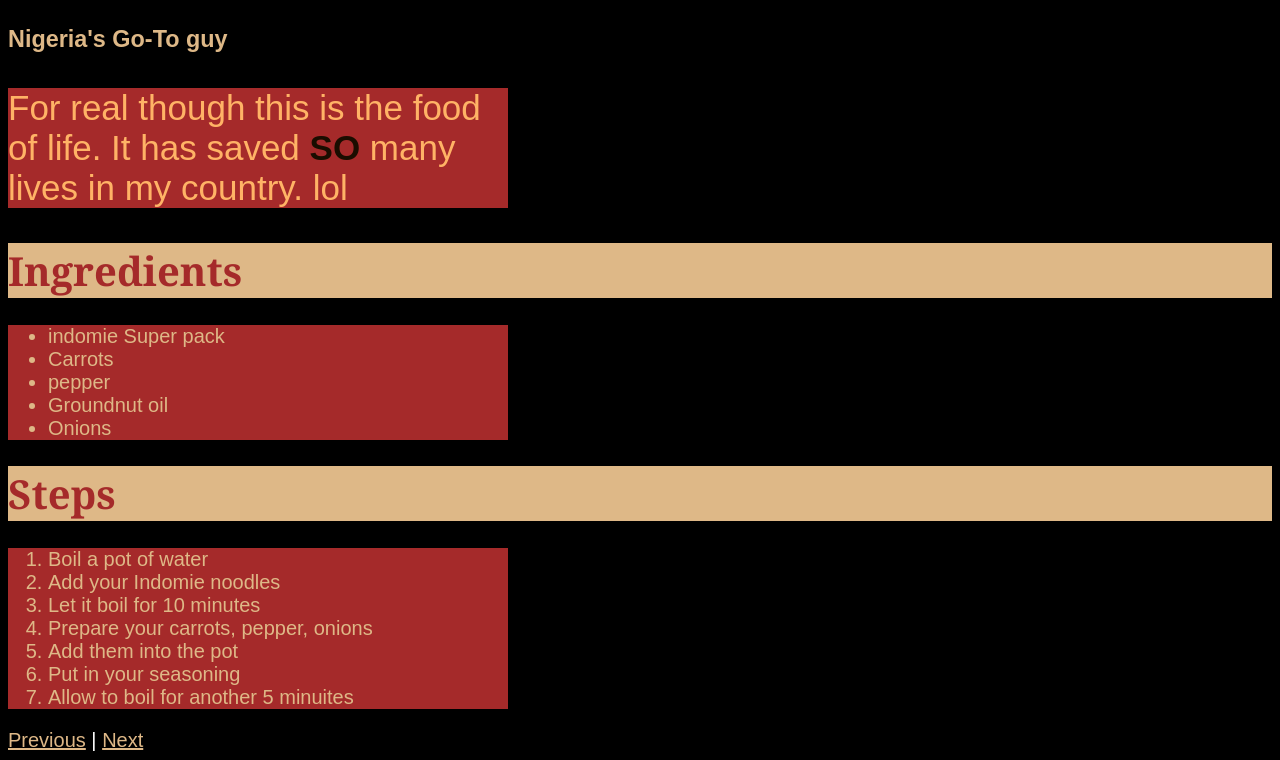
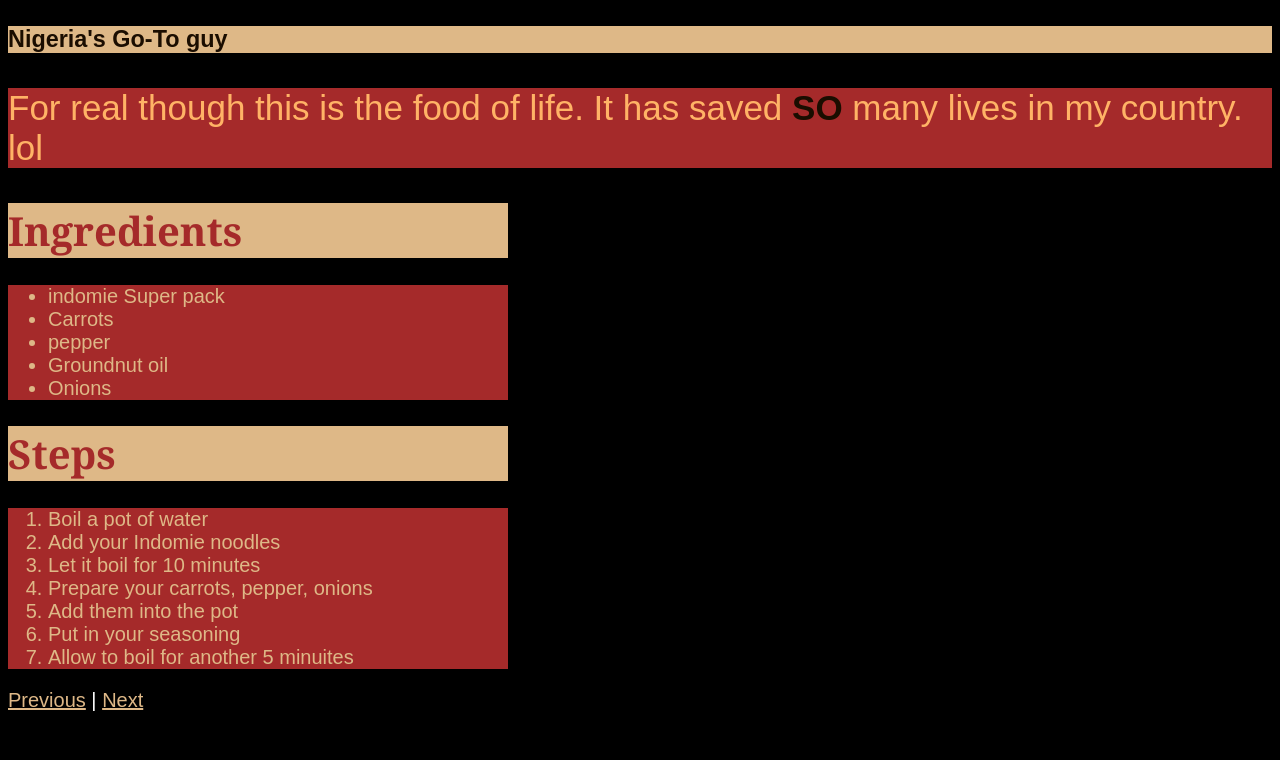
Before and after one commit to Tranto55/odin-recipes, a plain HTML site: page recipes/indomie.html in a window 1280 px wide. Shown: the part 544-1304 px from the top of the page. After the commit the page ends 1264 px from the top, so only its background shows below. Drawn offline with Linux system fonts and the light colour scheme.

Commit message:
update css

```diff
--- a/css/style.css
+++ b/css/style.css
@@ -27,8 +27,9 @@
 }
 
 h3 {
-    color: burlywood;
+    color: brown;
     font-family: sans-serif;
+    background-color: burlywood;
 }
 
 a {
@@ -42,13 +43,11 @@
 div {
     background-color: brown;
     text-align: left;
-    width: 500px;
-
 }
 .para {
     font-size: 35px;
     font-family: |"Times new roman";
-    text-align:left;
+    text-align: left;
     color:#ffb366;
 }
 img {
@@ -59,9 +58,7 @@
 .darker {
     color: #1a0d00;
 }
-.button {
-    color: burlywood;
-    background: brown;
-    text-align: center;
-    font-size: 40px;
+.close {
+    text-align: left;
+    width: 500px;
 }
--- a/recipes/indomie.html
+++ b/recipes/indomie.html
@@ -12,16 +12,18 @@
 
 <img src="../images/indomiepic.jpeg" alt="A plate of Indomie">
 
-<h3>Nigeria's Go-To guy</h3>
+<h3 class="darker">Nigeria's Go-To guy</h3>
 
-<div>
+
+ <div>
     <p class="para">For real though this is the food of life. It has saved <strong class="darker">SO</strong>
 many lives in my country. lol</p>
 </div>
 
-<h1>Ingredients</h1>
 
-<div>
+<h1 class="close">Ingredients</h1>
+
+<div class="close">
     <ul>
     <li>indomie Super pack</li>
     <li> Carrots</li>
@@ -31,9 +33,10 @@
 </ul>
 </div>
 
-<h1>Steps</h1>
+<h1 class="close">Steps</h1>
 
-<div><ol>
+<div class="close">
+    <ol>
     <li>Boil a pot of water</li>
     <li>Add your Indomie noodles</li>
     <li>Let it boil for 10 minutes</li>
```
Also changed, not shown: index.html (+1 -1 lines), recipes/lasagna.html (+8 -7 lines), recipes/pancakes.html (+5 -3 lines).
